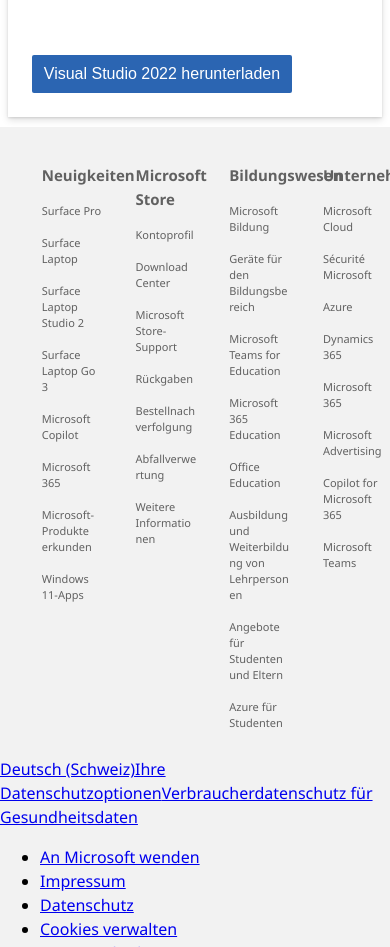
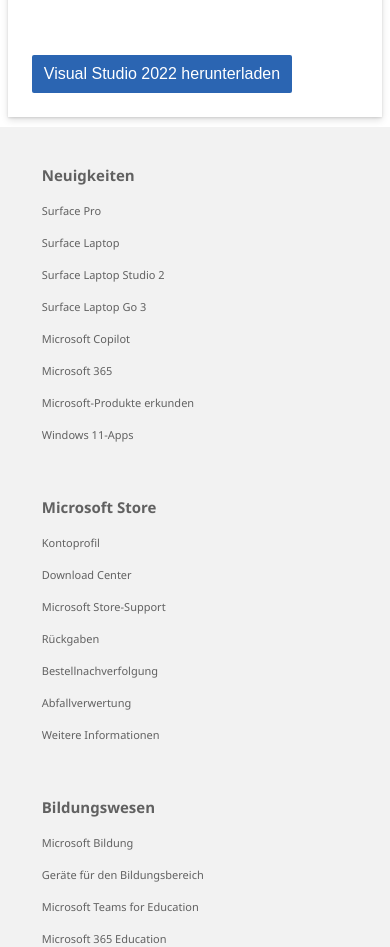
Before and after one commit to Michtz/MicrosoftClone, a website: page index.html in a window 390 px wide. Shown: the part 6400-7347 px from the top of the page. Drawn offline with Linux system fonts and the light colour scheme; a web font is replaced by a local one.

Commit message:
footer mobile almost

```diff
--- a/css/footer.css
+++ b/css/footer.css
@@ -46,3 +46,21 @@
     }
   }
 }
+
+@media (max-width: 1080px) {
+  .footer-container {
+    flex-wrap: wrap;
+    .footer-section-container {
+      flex-basis: 27%;
+    }
+  }
+}
+
+@media (max-width: 530px) {
+  .footer-container {
+    flex-flow: column;
+    .footer-section-container {
+      width: 100% !important;
+    }
+  }
+}
```
